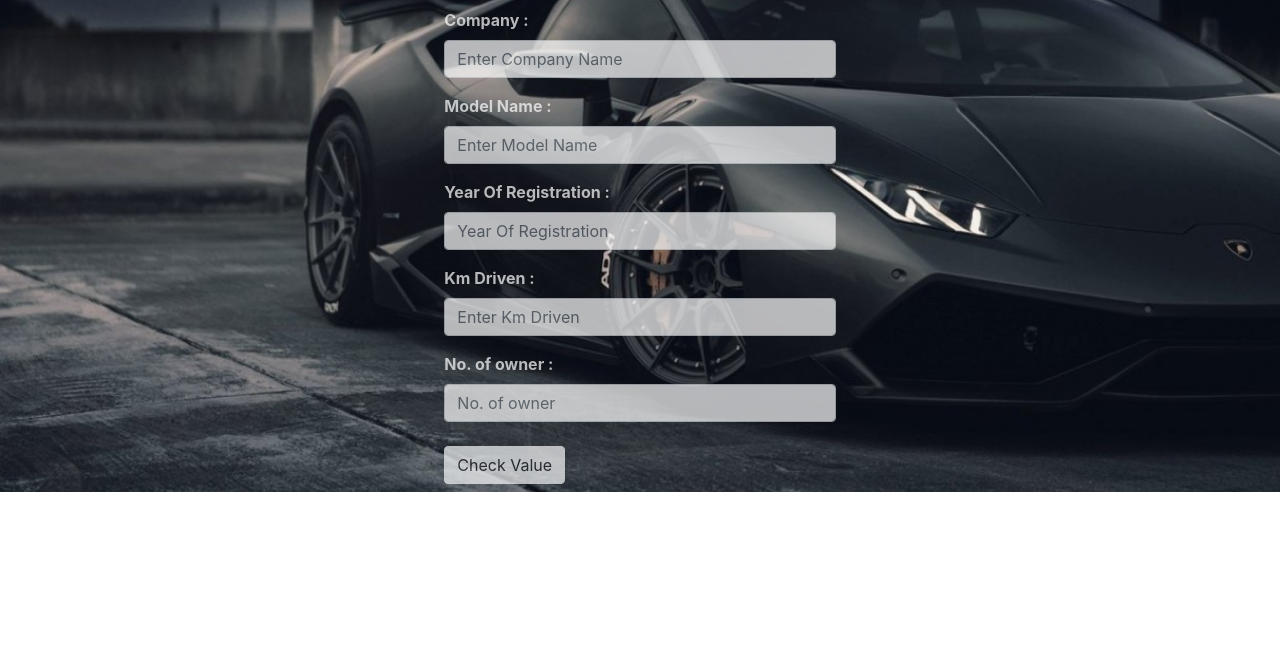
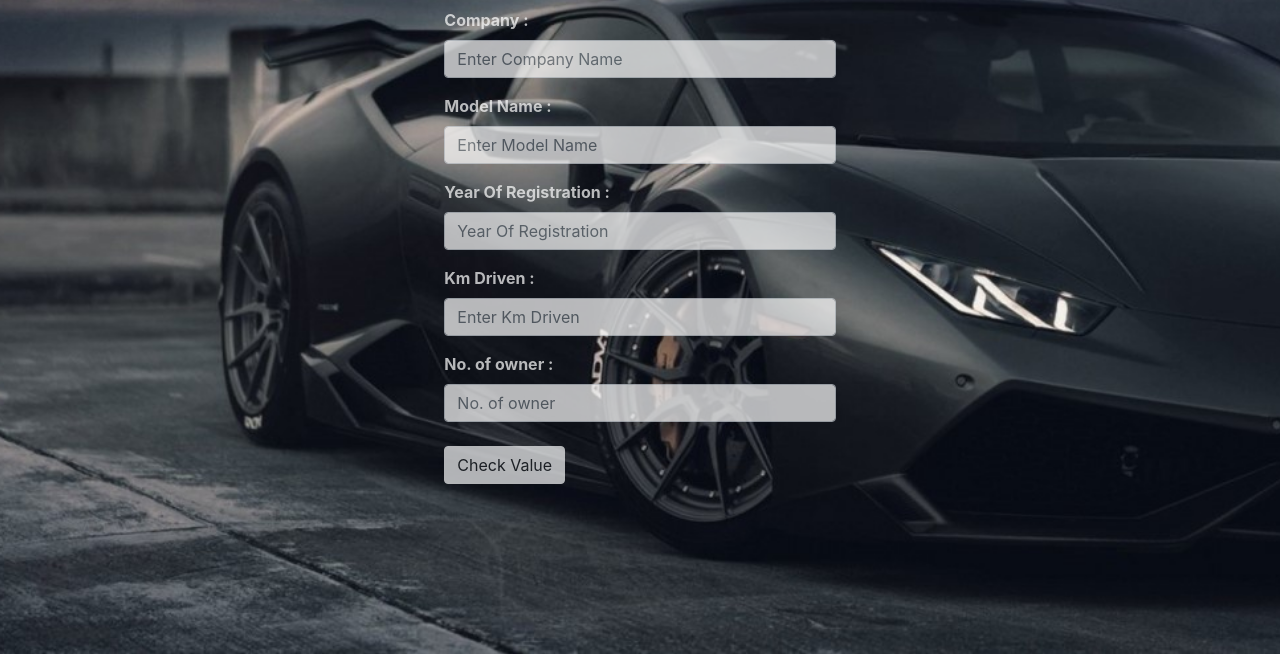
Before and after one commit to smita-dev/Car-Becho, a website: page home.html in a window 1280 px wide. Shown: the part 146-800 px from the top of the page. Drawn offline with nearby package versions, Linux system fonts and the light colour scheme; no server answers.

Commit message:
updated design

```diff
--- a/style.css
+++ b/style.css
@@ -6,7 +6,7 @@
     opacity: 0.8;
 }
 body{
-    /* height: 100vh; */
+    height: 100vh;
     background-image: url('car-wallpaper.jpg');
     background-repeat: no-repeat;
     background-size: cover;
```
Also changed, not shown: home.html (+0 -3 lines), sellcar.html (+1 -4 lines).
